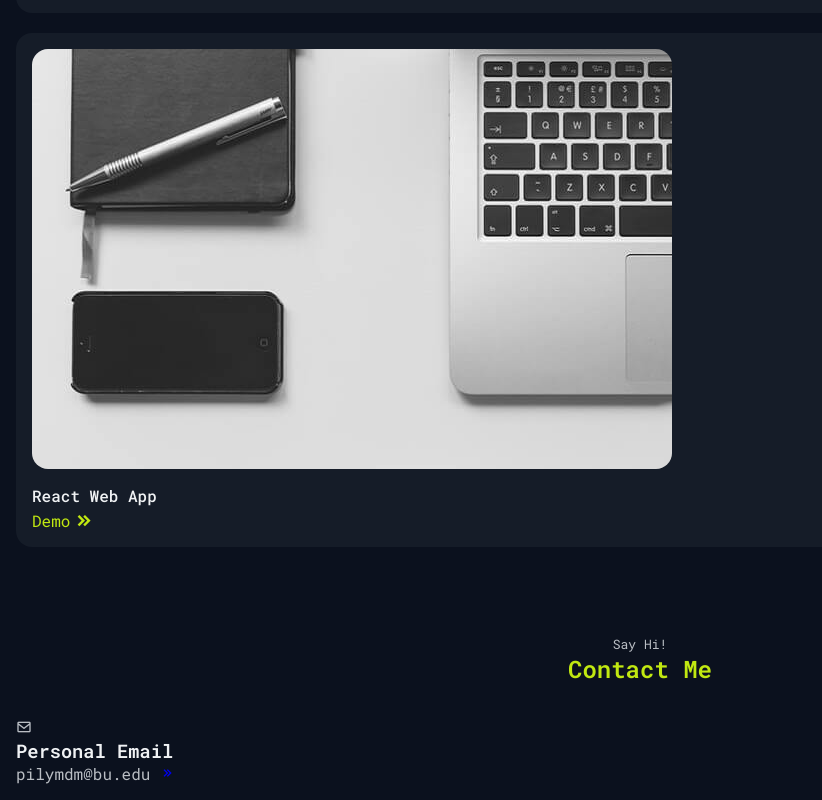
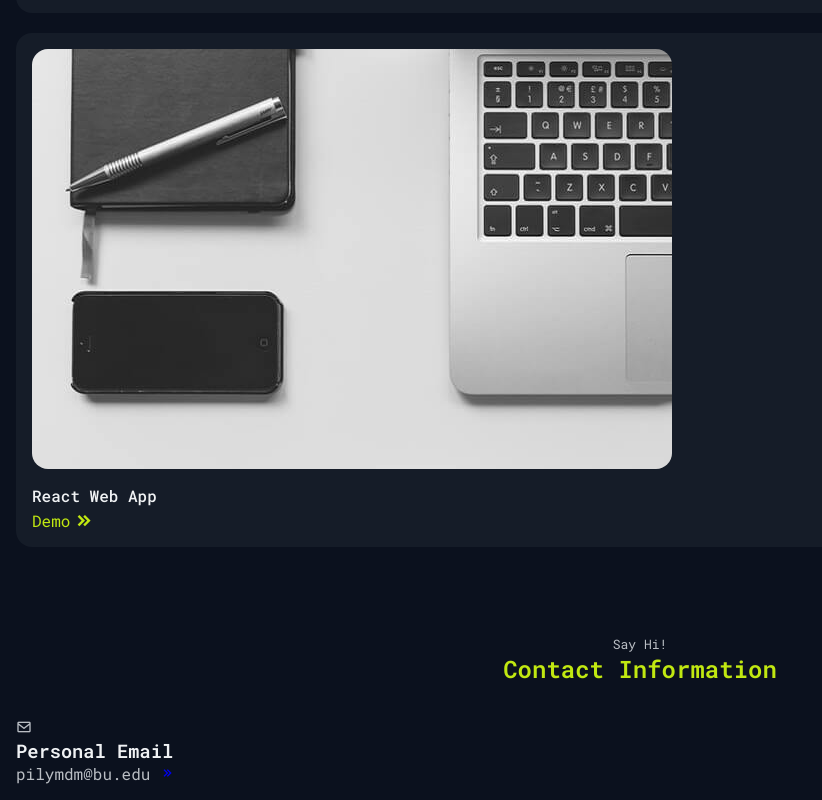
Before and after one commit to Pily01/personal-website, a plain HTML site: page index.html in a window 1280 px wide. Shown: the part 6111-6911 px from the top of the page, without its empty margins (0-822 px from the left). Drawn offline with nearby package versions, Linux system fonts and the light colour scheme.

Commit message:
refactor: change contact section title

```diff
--- a/index.html
+++ b/index.html
@@ -403,7 +403,7 @@
         <!-- Contact -->
         <section class="contact section" id="contact">
             <span class="section__subtitle">Say Hi!</span>
-            <h2 class="section__title">Contact Me</h2>
+            <h2 class="section__title">Contact Information</h2>
 
             <div class="contact__container container grid">
                 <div class="contact__content">
```
